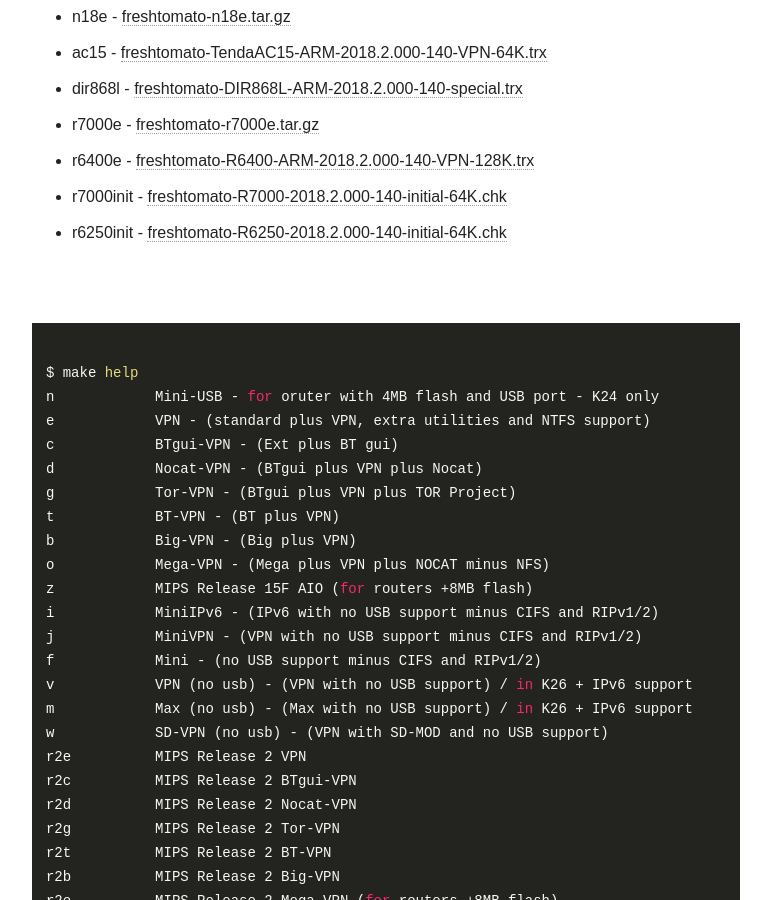
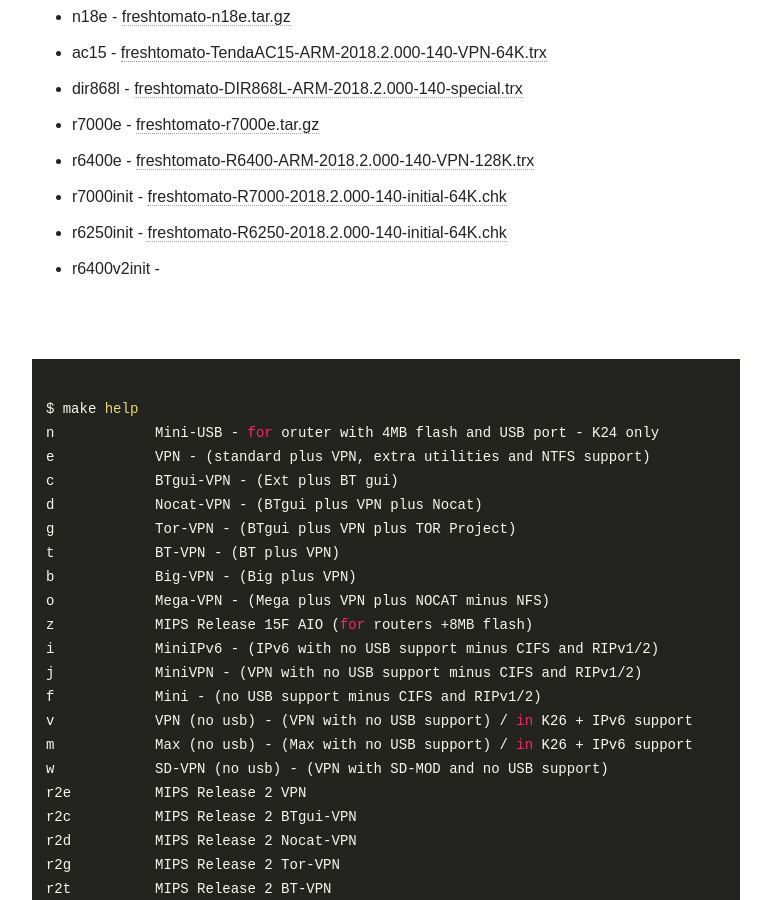
Before and after one commit to oglopss/freshTomato-ARM-ci-jekyll, a Jekyll site: the page built from index.html, in a window 1280 px wide and 900 px high, scrolled down 667 px. Shown: the whole window, without its empty margins (254-1025 px from the left). Built offline with Jekyll 4.4.1, drawn with Linux system fonts in a browser that asks for light colours; nearby versions of some CDN libraries.

Commit message:
Travis build 50 r6400v2init pushed to gh-pages

```diff
--- a/_data/ss.yml
+++ b/_data/ss.yml
@@ -8,3 +8,4 @@
   - 0012 r6250init freshtomato-R6250-2018.2.000-140-initial-64K.chk
   - 0011 r7000init freshtomato-R7000-2018.2.000-140-initial-64K.chk
   - 0009 r6400e freshtomato-R6400-ARM-2018.2.000-140-VPN-128K.trx
+  - 0014 r6400v2init
```
